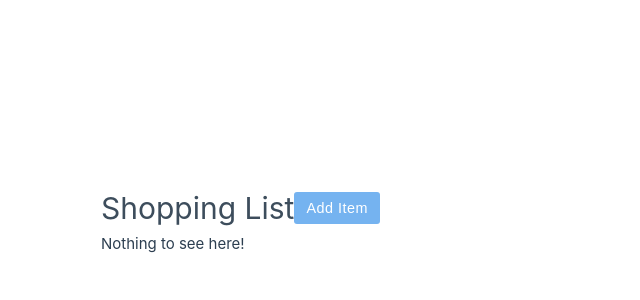
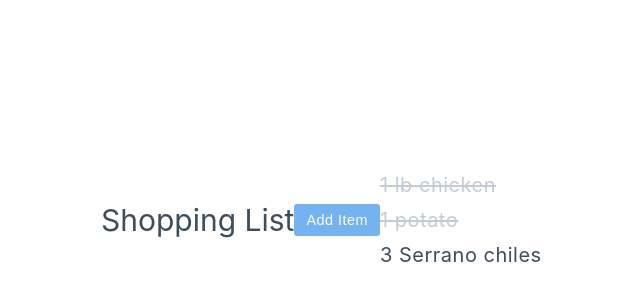
Before and after one commit to becathey/shopping-list-vue, a Vue app: page / in a window 1280 px wide. Shown: the part 180-480 px from the top of the page, without its empty margins (260-900 px from the left). Built offline with nearby package versions, Linux system fonts and the light colour scheme.

Commit message:
Add purchased property to items and conditional strikeout class

```diff
--- a/src/App.vue
+++ b/src/App.vue
@@ -2,9 +2,9 @@
 import {ref} from 'vue'
 const header = ref('Shopping List')
 const items = ref([
-  // {id: 1, label: "1 lb chicken"},
-  // {id: 2, label: "1 potato"},
-  // {id: 3, label: "3 Serrano chiles"}
+  {id: 1, label: "1 lb chicken", purchased: true},
+  {id: 2, label: "1 potato", purchased: true},
+  {id: 3, label: "3 Serrano chiles", purchased: false}
 ])
 const newItem = ref("")
 const newItemHighPriority = ref(false)
@@ -43,7 +43,11 @@ const doEdit = (e) => {
       class="btn btn-primary">Save Item</button>
   </form>
   <ul>
-    <li v-for="({id, label}, /* index */) in items" :key="id">{{label}}</li>
+    <li
+      v-for="({id, label, purchased}, /* index */) in items"
+      :key="id"
+      :class="{strikeout: purchased}"
+    >{{label}}</li>
   </ul>
   <p v-if="!items.length">Nothing to see here!</p>
 </template>
@@ -123,6 +127,13 @@ input[type="checkbox"] {
   width: auto;
   box-shadow: none;
 }
+.strikeout {
+  text-decoration: line-through;
+  color: hsl(210, 20%, 80%);
+}
+.strikeout:hover {
+  color: hsl(210, 10%, 60%);
+}
 
 @media (min-width: 1024px) {
   #app {
```
